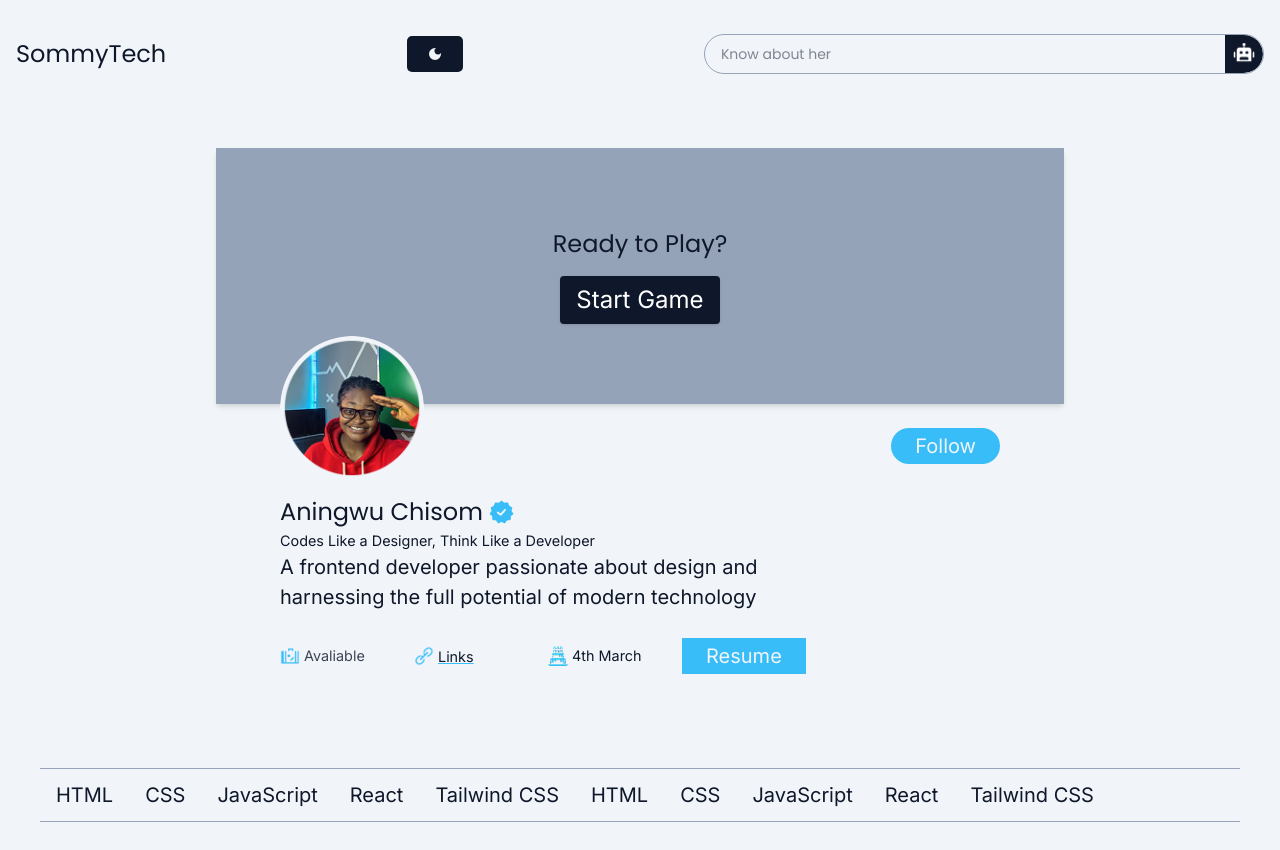
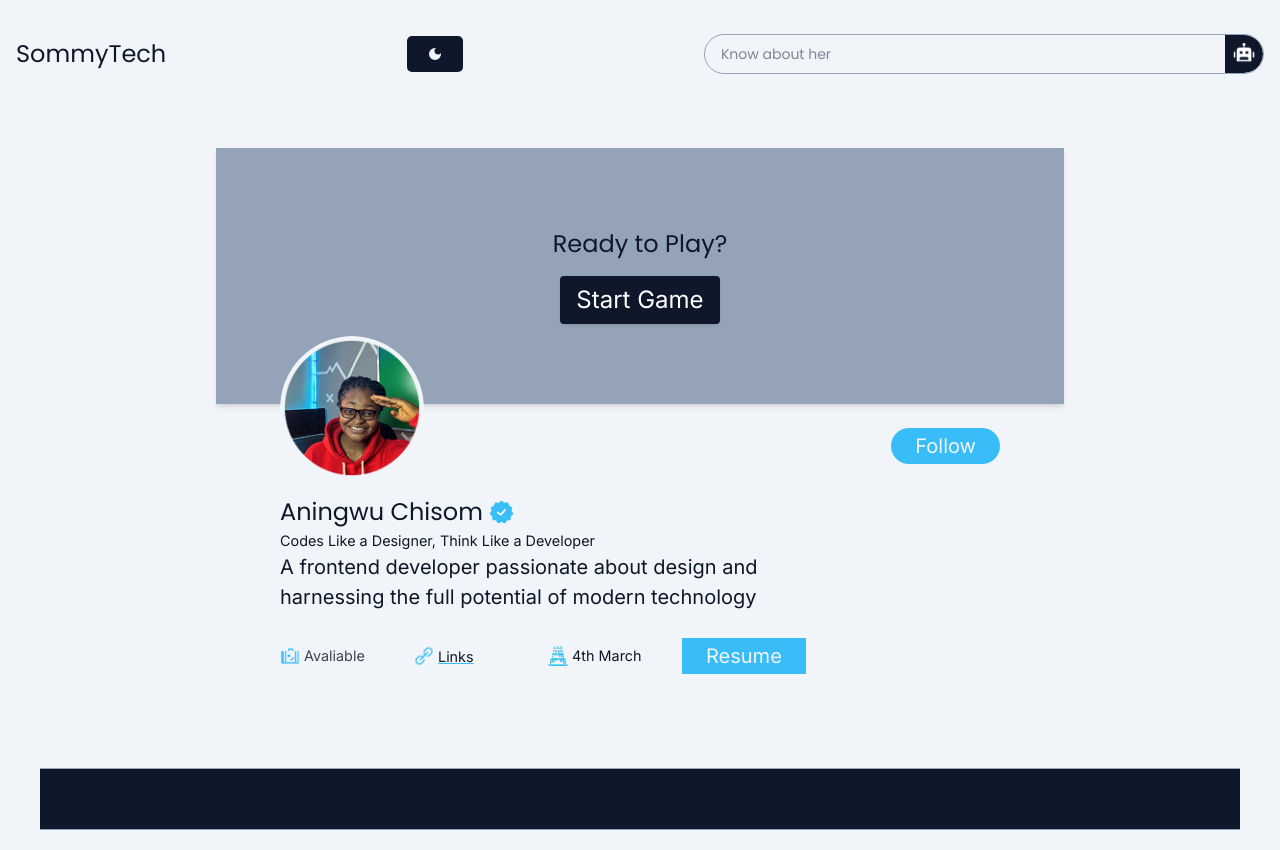
Before and after one commit to SommyTechx/AI-Portfolio, a React (Vite) app: page / in a window 1280 px wide. Built offline with nearby package versions, Linux system fonts and the light colour scheme.

Commit message:
added a scrolling skill section

```diff
--- a/src/components/AnimatedBanner.jsx
+++ b/src/components/AnimatedBanner.jsx
@@ -80,6 +80,7 @@ export default function AnimatedBanner() {
 
       setLeaderboard(newLeaderboard);
       localStorage.setItem("leaderboard", JSON.stringify(newLeaderboard));
+      setLeaderboard(newLeaderboard);
     }
 
     if (missed >= maxMisses && !isNewHighScore) {
@@ -182,7 +183,7 @@ export default function AnimatedBanner() {
 
         {/* Title */}
         <div className="absolute top-4 left-1/2 transform -translate-x-1/2 z-10 px-4">
-          <h1 className="textbase sm:text-lg md:text-xl lg:text-2xl font-heading font-semibold text-sky-400 select-text">
+          <h1 className="text-[0.8rem] textbase sm:text-lg md:text-xl lg:text-2xl font-heading font-semibold text-sky-400 select-text">
             Catch the Shape!
           </h1>
         </div>
@@ -201,54 +202,30 @@ export default function AnimatedBanner() {
             </button>
           </div>
         )}
-
         {/* Game Over screen */}
         {missed >= maxMisses && (
-          <div className="absolute inset-0 z-20 bg-accent-light flex flex-col items-center justify-center text-white px-4 ">
-            <h2 className=" text-[0.9rem] textbase sm:text-l md:text-lg lg:text-xl font-heading sm:mb-2">
+          <div className="absolute inset-0 z-20 bg-accent-light flex flex-col items-center justify-center text-white px-4">
+            <h2 className="text-[0.9rem] textbase sm:text-l md:text-lg lg:text-xl font-heading sm:mb-2">
               Game Over!
             </h2>
-            <p className=" text-[0.5rem] textbase sm:text-l md:text-lg lg:text-xl font-body">
-              Your Score:{" "}
+            <p className="text-[0.6rem] textbase sm:text-l md:text-lg lg:text-xl font-body">
+              Your Score: {displayScore}
               <motion.span
                 key={displayScore}
                 initial={{ opacity: 0.5 }}
                 animate={{ opacity: 1 }}
                 transition={{ duration: 0.3 }}
                 className="font-mono text-sky-400"
-              >
-                {displayScore}
-              </motion.span>
-            </p>
-            <p className=" text-[0.8rem] textbase sm:text-l md:text-lg lg:text-xl font-body">
-              High Score: <span className="text-yellow-400">{highScore}</span>
-            </p>
-            <p className="mt-1 lg:mt-2 text-[0.5rem] textbase sm:text-l md:text-lg lg:text-xl italic text-center text-red-50 font-body">
-              {isNewHighScore
-                ? "Congratulations! You beat your high score!"
-                : "Try again — bet the High score Next Time!"}
+              ></motion.span>
             </p>
 
-            <div className="mb-2 w-full max-w-xs text-left">
-              <h3 className="text-[0.7rem] textbase sm:text-l md:text-lg lg:text-xl font-semibold mb-0 lg:mb-2 underline text-sky-300">
-                Top Scores
-              </h3>
-              <ol className="list-decimal list-inside space-y-1 text-yellow-300 font-mono">
-                {leaderboard.length === 0 && <li>No scores yet</li>}
-                {leaderboard.map((scoreItem, index) => (
-                  <li
-                    className="text-[0.8rem]  textbase sm:text-l md:text-lg lg:text-xl "
-                    key={index}
-                  >
-                    {scoreItem}
-                  </li>
-                ))}
-              </ol>
-            </div>
+            <p className="mt-1 text-[0.6rem] textbase sm:text-l md:text-lg lg:text-xl italic text-center text-red-50 font-body">
+              Thank you for playing!
+            </p>
 
             <button
               onClick={resetGame}
-              className="bg-primary text-[0.5rem] textbase sm:text-l md:text-lg lg:text-xl hover:bg-accent px-4 py-2 rounded text-white shadow font-body"
+              className="mt-4 bg-primary text-[0.5rem] textbase sm:text-l md:text-lg lg:text-xl hover:bg-accent px-4 py-2 rounded text-white shadow font-body"
             >
               Play Again
             </button>
@@ -264,7 +241,7 @@ export default function AnimatedBanner() {
               aria-label="Catch the shape"
               onClick={handleShapeClick}
               onKeyDown={handleKeyDown}
-              className="absolute w-10 h-10 bg-sky-500 rounded-full shadow-lg cursor-pointer select-none"
+              className="absolute z-7000 w-5 h-5 lg:w-10 lg:h-10 sm:w-5 sm:h-5 bg-sky-500 rounded-full shadow-lg cursor-pointer select-none"
               style={{
                 top: `${shapePos.y}%`,
                 left: `${shapePos.x}%`,
@@ -283,7 +260,7 @@ export default function AnimatedBanner() {
 
           {/* Score display */}
           {gameStarted && missed < maxMisses && (
-            <div className="absolute bottom-3 right-4 bg-sky-800/70 text-white font-mono px-3 py-1 rounded-lg shadow-md select-text">
+            <div className="textbase text-[0.5rem] sm:text-l md:text-l lg:text-lg absolute bottom-1 right-0 sm:right[-20rem] bg-accent text-secondary font-body px-2 py-1 rounded-lg shadow-md select-text">
               Score: {score} | Missed: {missed}/{maxMisses}
             </div>
           )}
--- a/src/components/Animatedskill.jsx
+++ b/src/components/Animatedskill.jsx
@@ -1,41 +1,53 @@
 import React from "react";
+import { motion } from "framer-motion";
+
+const skills = [
+  "HTML",
+  "CSS",
+  "JavaScript",
+  "React",
+  "Tailwind",
+  "Figma",
+  "Node.js",
+  "TypeScript",
+  "GitHub",
+
+  "HTML",
+  "CSS",
+  "JavaScript",
+  "React",
+  "Tailwind",
+  "Figma",
+  "Node.js",
+  "TypeScript",
+  "GitHub",
+];
 
 const Animatedskill = () => {
   return (
-    <div class="overflow-hidden whitespace-nowrap w-full   py-3 border border-r-0 border-l-0 border-accent-light">
-      <div class="inline-block animate-marquee">
-        <span className="mx-4 textbase sm:text-lg md:text-xl lg:text-zxl">
-          HTML
-        </span>
-        <span className="mx-4 textbase sm:text-lg md:text-xl lg:text-zxl">
-          CSS
-        </span>
-        <span className="mx-4 textbase sm:text-lg md:text-xl lg:text-zxl">
-          JavaScript
-        </span>
-        <span className="mx-4 textbase sm:text-lg md:text-xl lg:text-zxl">
-          React
-        </span>
-        <span className="mx-4 textbase sm:text-lg md:text-xl lg:text-zxl">
-          Tailwind CSS
-        </span>
-
-        <span className="mx-4 textbase sm:text-lg md:text-xl lg:text-zxl">
-          HTML
-        </span>
-        <span className="mx-4 textbase sm:text-lg md:text-xl lg:text-zxl">
-          CSS
-        </span>
-        <span className="mx-4 textbase sm:text-lg md:text-xl lg:text-zxl">
-          JavaScript
-        </span>
-        <span className="mx-4 textbase sm:text-lg md:text-xl lg:text-zxl">
-          React
-        </span>
-        <span className="mx-4 textbase sm:text-lg md:text-xl lg:text-zxl">
-          Tailwind CSS
-        </span>
-      </div>
+    <div className="overflow-hidden whitespace-nowrap bg-slate-900 text-white py-4 border border-r-0 border-l-0 border-accent-light">
+      <motion.div
+        className="flex gap-8 text-xl font-semibold animate-marquee"
+        animate={{ x: ["0%", "-100%"] }}
+        transition={{
+          repeat: Infinity,
+          duration: 20,
+          ease: "linear",
+        }}
+      >
+        {/* First set */}
+        <div className="flex gap-8">
+          {skills.map((skill, index) => (
+            <span key={`1-${index}`}>{skill}</span>
+          ))}
+        </div>
+        {/* Second set for seamless loop */}
+        <div className="flex gap-8">
+          {skills.map((skill, index) => (
+            <span key={`2-${index}`}>{skill}</span>
+          ))}
+        </div>
+      </motion.div>
     </div>
   );
 };
--- a/src/components/Navbar.jsx
+++ b/src/components/Navbar.jsx
@@ -112,7 +112,7 @@ const Navbar = () => {
           onClick={toggleSearch}
           className="sm:hidden p-2 rounded-full dark:bg-primary"
         >
-          <img src={bot} alt="menu" className="w-5 h-5" />
+          <img src={bot} alt="menu" className="w-7 " />
         </button>
 
         {/* Desktop Search Bar */}
--- a/src/components/ThemeToggle.jsx
+++ b/src/components/ThemeToggle.jsx
@@ -23,7 +23,7 @@ export default function ThemeToggle() {
   };
 
   return (
-    <button className="theme-toggle" onClick={toggleTheme}>
+    <button className="theme-toggle " onClick={toggleTheme}>
       {isDark ? <MdOutlineLightMode /> : <MdDarkMode />}
     </button>
   );
--- a/tailwind.config.js
+++ b/tailwind.config.js
@@ -15,7 +15,7 @@ export default {
         },
       },
       animation: {
-        marquee: "marquee 15s linear infinite",
+        marquee: "marquee 5s linear infinite",
       },
     },
   },
```
